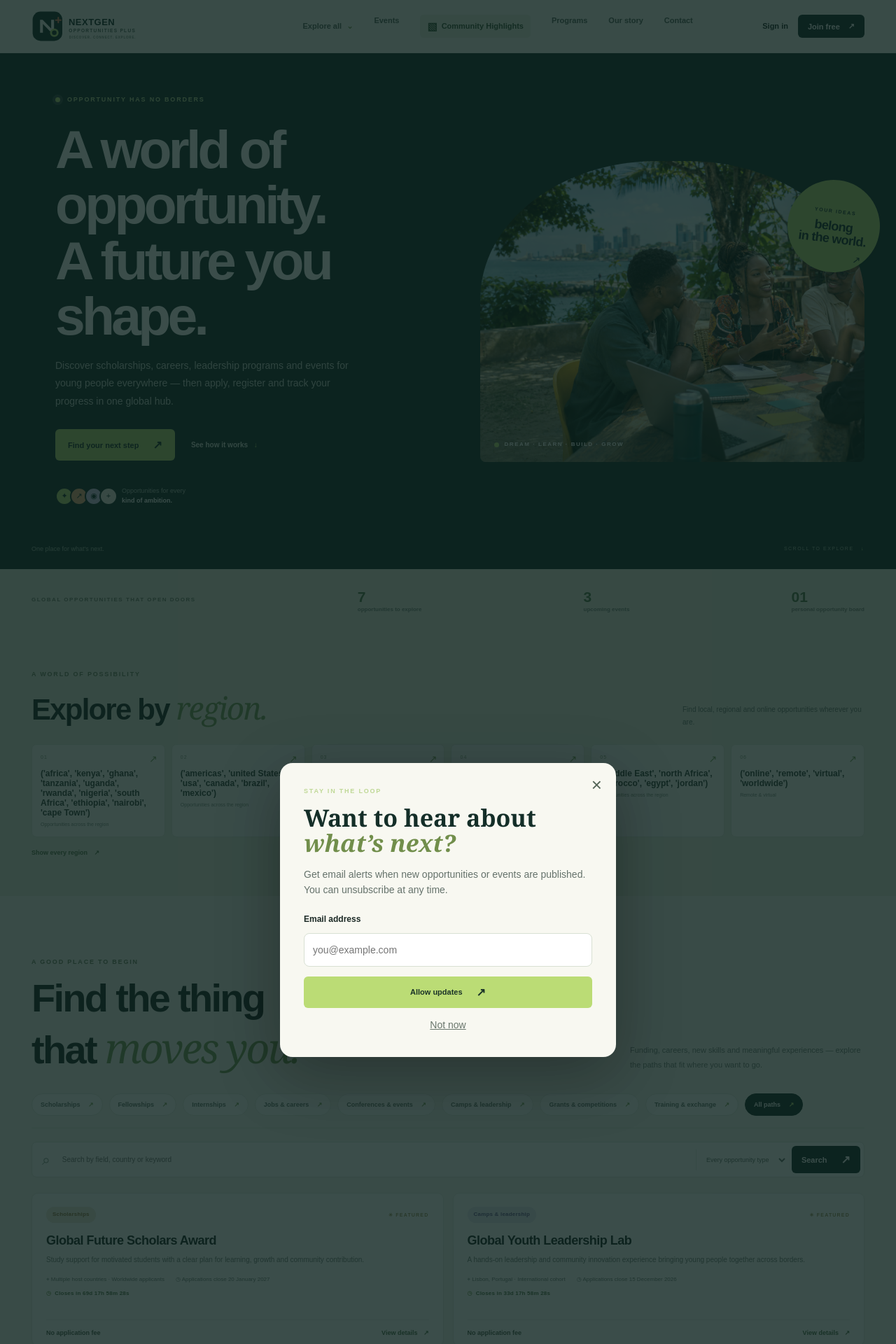
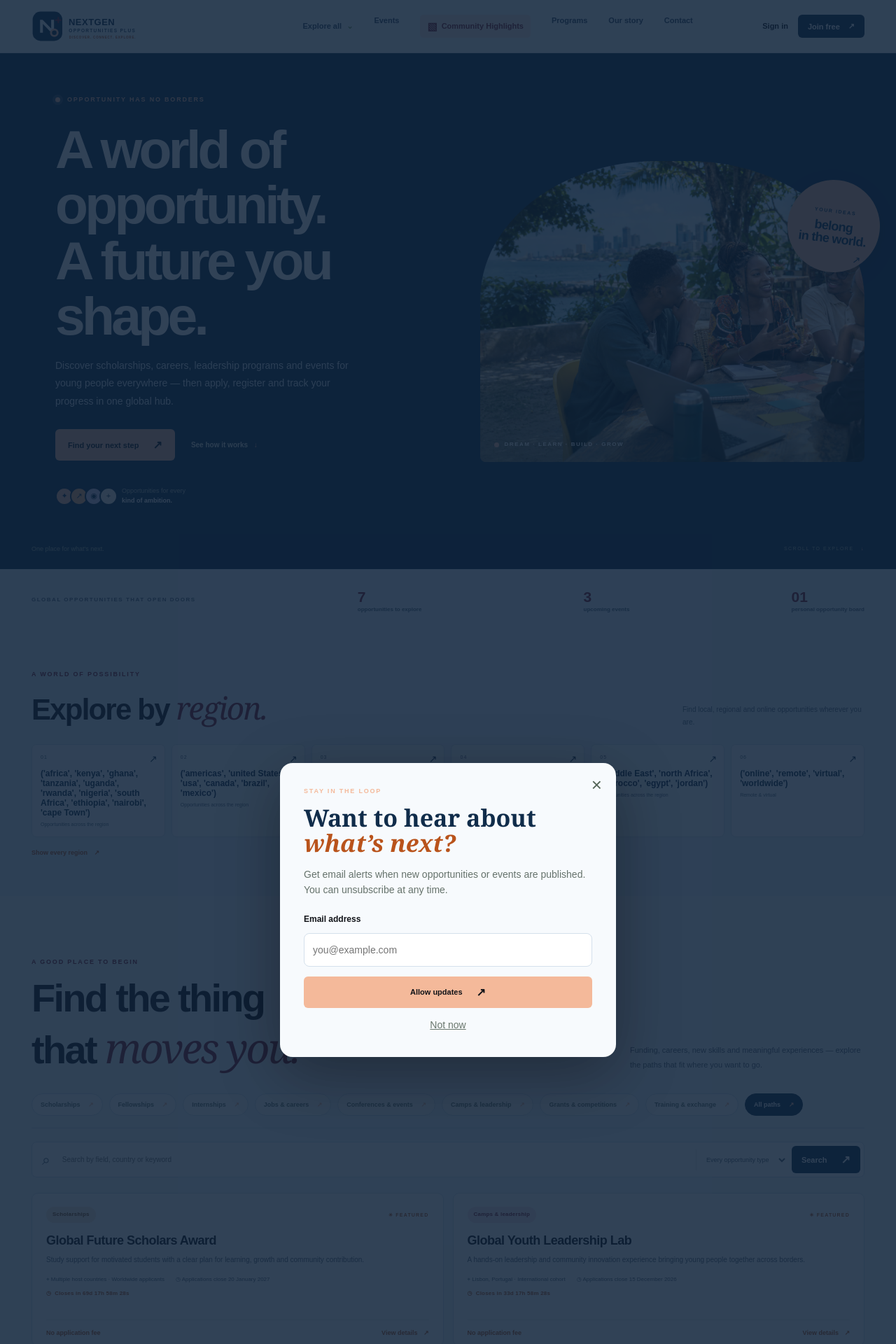
Before and after one commit to kazimotospancho39/Nextgen-opportunity, a Flask app: page / in a window 1280 px wide. Shown: the top 1920 px of the page at 70% size. Run offline with Flask 3, Linux system fonts and the light colour scheme; some libraries are stand-ins or nearby versions.

Commit message:
Update site palette to NextGen colors

```diff
--- a/static/style.css
+++ b/static/style.css
@@ -103,3 +103,67 @@
 .brand-nextgen{display:block;flex:none}.brand-nextgen img{display:block;width:228px;height:auto}.footer-brand img{width:250px}
 @media(max-width:900px){.brand-nextgen img{width:205px}.footer-brand img{width:235px}}
 @media(max-width:650px){.brand-nextgen img{width:190px}.footer-brand img{width:230px}}
+
+/* NextGen palette: peach, dark red, black, dark blue, light blue and dark orange */
+:root{--peach:#F4B99A;--dark-red:#7D2031;--black:#111318;--dark-blue:#102C4A;--light-blue:#E7F1FA;--dark-orange:#B9531B;--forest:var(--dark-blue);--forest2:#193D60;--leaf:var(--peach);--paper:#F2F7FC;--white:#fff;--ink:var(--black);--muted:#596675;--line:#D4E0EC;--coral:var(--dark-orange);--lilac:var(--dark-red)}
+body{background:var(--paper);color:var(--black)}
+.header{background:#F2F7FCF2;border-bottom-color:#102C4A20}
+.brand-mark{background:var(--peach);color:var(--dark-blue)}.brand-mark span{color:var(--dark-red)}
+.brand-words small{color:#586A7D}
+.nav-links,.nav-dropdown>summary{color:#334B63}
+.nav-links a:hover,.nav-account:hover,.footer-nav a:hover,.nav-dropdown>summary:hover,.mega-group>a:hover,.all-regions{color:var(--dark-orange)}
+.nav-media-link{background:#FBE8DE;color:var(--dark-red)}
+.nav-media-link:hover{background:#F4D4C3;color:var(--dark-red)}
+.button-nav,.button-dark,.category-tab.active{background:var(--dark-blue);color:#fff}
+.button-dark:hover,.button-nav:hover{background:var(--forest2)}
+.button-lime{background:var(--peach);color:var(--black)}.button-lime:hover{background:#F8CBB4}
+.eyebrow{color:var(--peach)}.dark-eyebrow{color:var(--dark-red)}
+.hero,.info-hero,.dashboard-banner,.admin-top{background:var(--dark-blue);color:#fff}
+.hero h1 em,.info-hero h1 em,.dashboard-banner h1 em,.pathways h2 em{color:var(--peach)}
+.hero-copy>p,.info-hero p{color:#D6E5F3}
+.pathways,.mega-feature{background:var(--forest2);color:#fff}
+.signal,.global-locations,.media-showcase,.alerts,.info-cta{background:var(--light-blue)}
+.signal-row>b,.service-list article>span,.service-list article>b,.gallery-empty>span{color:var(--dark-red)}
+.signal-row>span,.signal-row small,.global-locations-head>p,.region-card>span,.region-card>small{color:#566A7F}
+.section-head h2 em,.event-preview h2 em,.alerts h2 em,.info-body h2 em,.info-cta h2 em,.global-locations-head h2 em,.media-showcase-head h2 em,.gallery-intro h2 em,.account-panel h1 em,.admin-top h1 em,.form-heading h1 em,.apply-card h2 em,.payment-card h1 em,.admin-login-card h1 em{color:var(--dark-red)}
+.category-rail,.category-tab,.search-form,.opportunity-card,.event-card,.region-card,.media-card,.gallery-empty,.service-list article{border-color:var(--line)}
+.category-tab.active{border-color:var(--dark-blue)}.category-tab span,.category-tab.active span{color:var(--peach)}
+.search-form,.search-form select,.opportunity-card,.event-card,.region-card,.media-card,.gallery-empty,.info-body,.content-media-item{background:#fff}
+.search-form input,.opportunity-card h3,.region-card>b,.media-caption h3,.service-list article h2{color:var(--black)}
+.search-icon,.search-form select,.section-head>p,.opportunity-card>p,.card-facts,.media-caption p,.service-list article p,.account-panel>p{color:#596675}
+.tag-scholarship,.tag-fellowship{background:#FBEBDD;color:#7C4A1F}
+.tag-internship,.tag-job{background:#E6EFF8;color:var(--dark-blue)}
+.tag-event,.tag-camp,.tag-training{background:#F8E5E8;color:var(--dark-red)}
+.tag-grant{background:#F8E7DB;color:var(--dark-orange)}
+.featured-tag,.op-card-bottom a,.op-card-bottom>span{color:var(--dark-orange)}
+.personal-board,.countdown-large{background:#E2EEF8}
+.board-icon{background:var(--peach);color:var(--dark-red)}.personal-board>a{color:var(--dark-red)}
+.countdown,.countdown:before{color:var(--dark-orange)}.countdown-ended,.countdown-ended:before{color:var(--dark-red)}
+.region-card{background:#F8FBFE}.region-card:hover,.region-card.active{border-color:var(--dark-orange);background:#fff}
+.region-card>i,.region-card>b{color:var(--dark-blue)}
+.media-kind{background:#102C4ADB;color:#fff}
+.media-empty,.media-admin-preview{background:#EAF2F9;border-color:#D4E0EC}
+.media-flags span,.admin-tabs .media-admin-tab{background:#F8E5E8;border-color:#E9C7CE;color:var(--dark-red)}
+.media-delete{color:var(--dark-red)}
+.service-list article{border-bottom-color:var(--line)}
+.nav-links .nav-media-link{background:#FBE8DE;color:var(--dark-red)}
+.nav-links .nav-media-link:hover{background:#F4D4C3;color:var(--dark-red)}
+.footer{background:#0D2239;color:#fff}
+.footer-brand .brand-words small,.footer-grid>div:first-child>p,.footer-nav>span,.footer-nav>a,.footer-bottom{color:#C6D8E9}
+.footer-statement i{color:var(--dark-orange)}.footer-bottom{border-top-color:#FFFFFF30}
+.alerts-layout form>div{border-color:var(--line)}
+.info-cta .button,.alerts .button{background:var(--dark-orange);color:#fff}
+.info-cta .button:hover,.alerts .button:hover{background:#984313}
+.account-image-label span,.visual-caption i,.hero-foot b,.quiet-link span{color:var(--peach)}
+.visual-label{background:var(--peach);color:var(--dark-blue)}
+.payment-page{background:var(--light-blue)}
+.payment-card{border-color:var(--line)}
+.payment-mark{color:var(--dark-orange)}
+.admin-panel,.admin-stat,.admin-content-card{border-color:var(--line)}
+.admin-top p,.dashboard-banner p{color:#D6E5F3}
+.updates-dialog{background:#0D2239D9}
+.updates-card{background:#F7FAFD}
+.updates-card h2 em{color:var(--dark-orange)}
+.updates-card input,.admin-form input,.admin-form textarea,.admin-form select{border-color:var(--line)}
+.updates-card input:focus,.admin-form input:focus,.admin-form textarea:focus,.admin-form select:focus{border-color:var(--dark-orange);outline-color:var(--dark-orange)}
+.button[disabled],.payment-card .button:disabled{background:#687788;color:#fff}
```
Also changed, not shown: static/nextgen-no-plus.svg.
